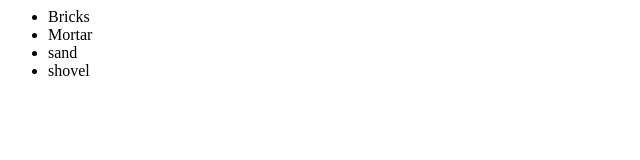
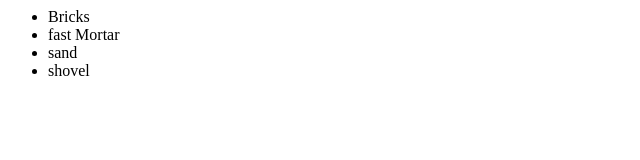
Before and after one commit to craigpardy/Thisistest, a plain HTML site: page index.html in a window 1280 px wide. Shown: the full height of the page, 0-640 px from the left. Drawn offline with Linux system fonts and the light colour scheme.

Commit message:
fast mortar

```diff
--- a/index.html
+++ b/index.html
@@ -3,7 +3,7 @@
         <div>
             <ul>
                 <li>Bricks</li>
-                <li>Mortar</li>
+                <li>fast Mortar</li>
                 <li>sand</li>
                 <li>shovel</li>
             </ul>
```
